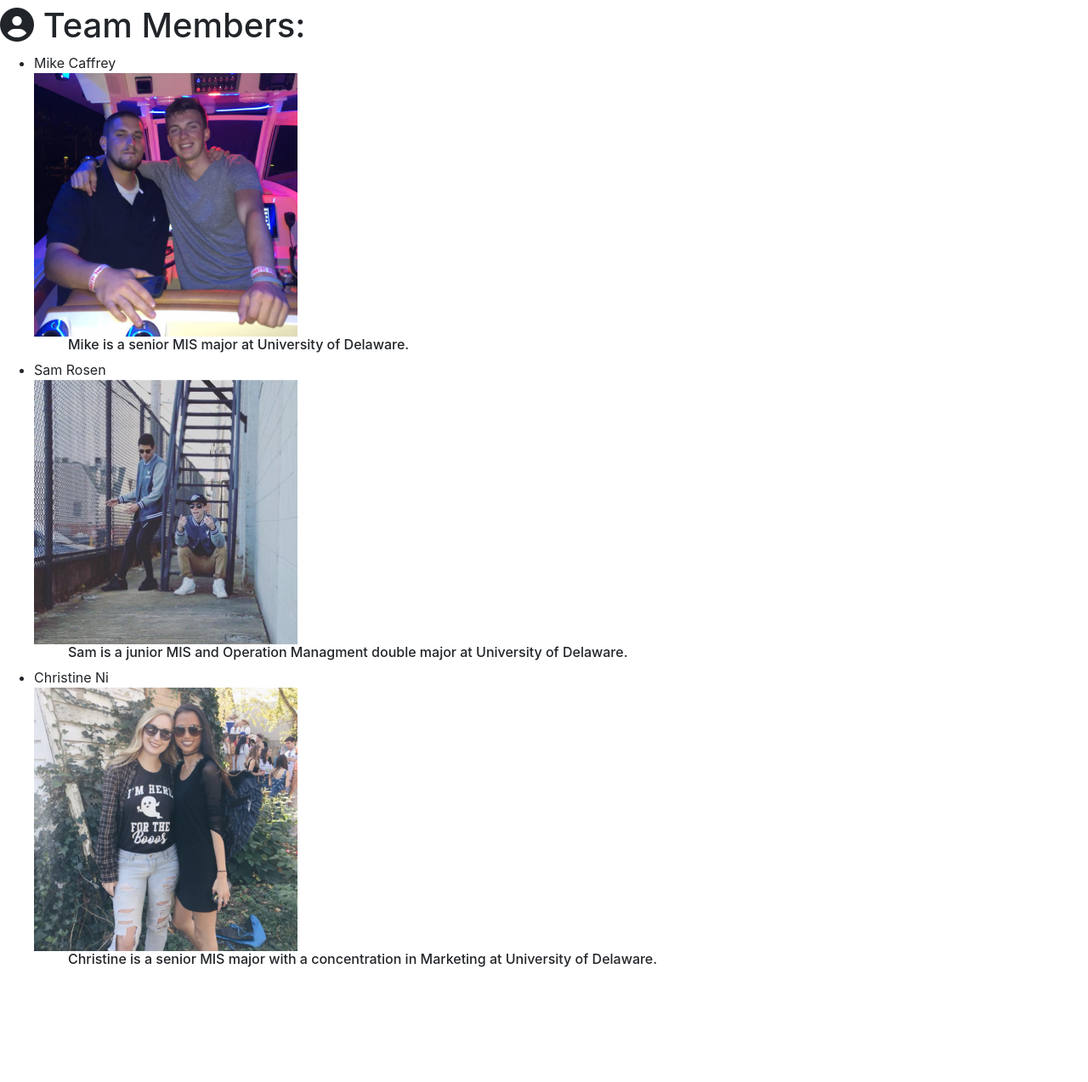
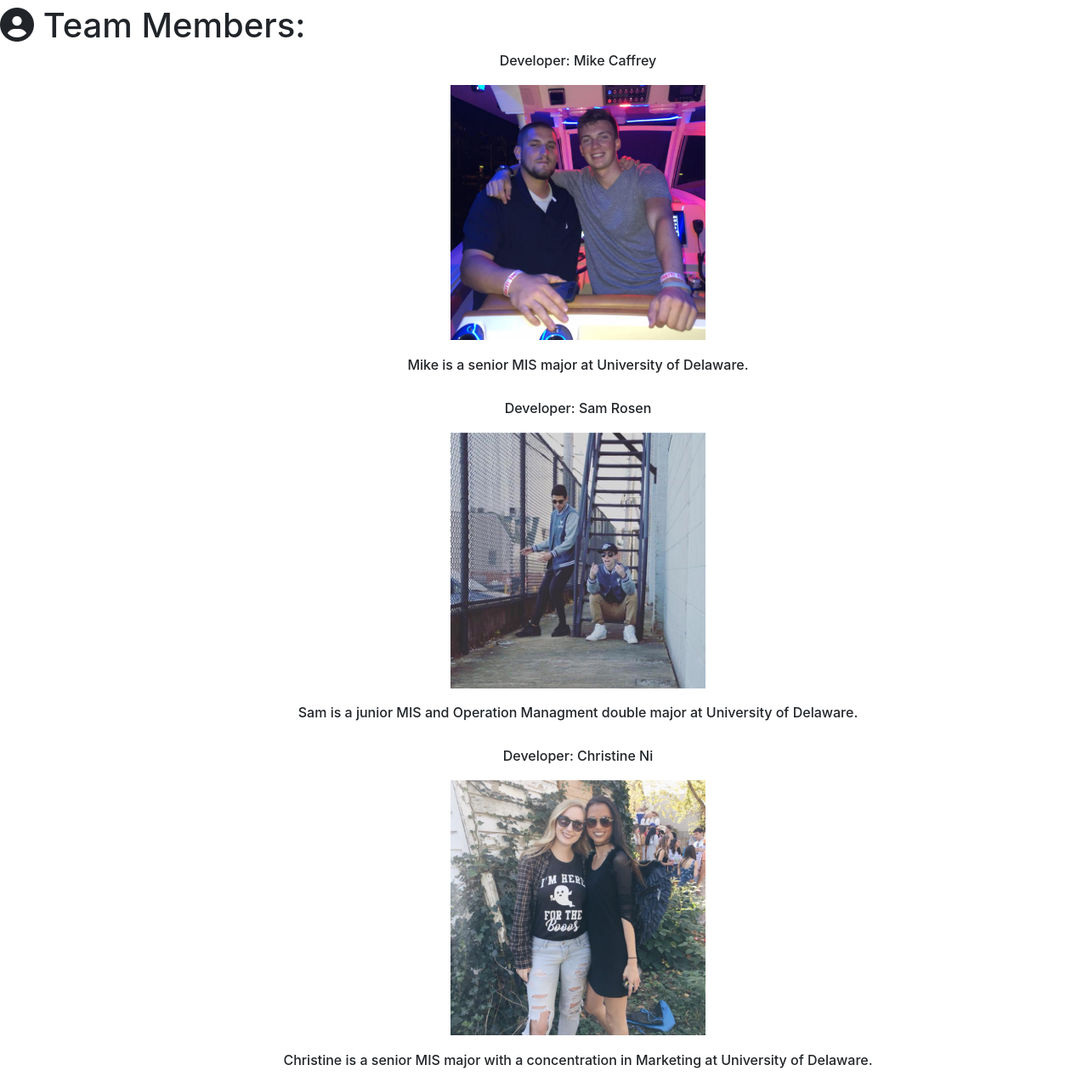
Before and after one commit to srosen2015/group-assignment-01, a Flask app: page /members in a window 1280 px wide. Shown: the part 69-1342 px from the top of the page at 85% size. Before the commit the page ends 1207 px from the top, so only its background shows below. Run offline with Flask 2, Linux system fonts and the light colour scheme; some libraries are stand-ins or nearby versions.

Commit message:
changed format of images

```diff
--- a/templates/index.html
+++ b/templates/index.html
@@ -19,7 +19,9 @@
   <h1 class="mt-5"><i class="fa fa-ticket" aria-hidden="true"></i>Team Project Homepage</h1>
   <p>Address: University of Delaware, Newark DE, 19711</p>
 </div>
-  <img src="static/images/theatre.png" class="img-fluid" align = "center" alt="Responsive image">
+<div class="text-center">
+  <img src="static/images/theatre.png" class="rounded" alt="Responsive image">
+</div>
 
   <!-- Footer -->
 <footer>
--- a/templates/members.html
+++ b/templates/members.html
@@ -7,15 +7,30 @@
 {% endblock %} {% block page_content%}
 <h1> <i class="fa fa-user-circle" aria-hidden="true"></i> Team Members: </h1>
 <ul>
-  <li>Mike Caffrey</li>
-  <img src="static/images/mike.png" height="25%" width="25%" class="img-fluid" alt="Responsive image">
-  <h6><ul> Mike is a senior MIS major at University of Delaware. </ul> </h6>
-  <li>Sam Rosen</li>
-  <img src="static/images/sam.png" height="25%" width="25%" class="img-fluid" alt="Responsive image">
-  <h6><ul> Sam is a junior MIS and Operation Managment double major at University of Delaware. </ul> </h6>
-  <li>Christine Ni</li>
+<div class = "text-center">
+    <h6><ul> Developer: Mike Caffrey
+      <br><br>
+    <img src="static/images/mike.png" height ="25%" width = "25%" class="img-fluid" alt="Responsive image">
+    <br><br>
+    Mike is a senior MIS major at University of Delaware. </ul> </h6>
+  </div>
+  <br>
+
+<div class = "text-center">
+  <h6><ul>Developer: Sam Rosen <br><br>
+    <img src="static/images/sam.png" height="25%" width="25%" class="img-fluid" alt="Responsive image">
+  <br><br>
+Sam is a junior MIS and Operation Managment double major at University of Delaware. </ul> </h6>
+</div>
+<br>
+
+<div class = "text-center">
+  <h6><ul>Developer: Christine Ni
+    <br><br>
   <img src="static/images/christine.png" height="25%" width="25%" class="img-fluid" alt="Responsive image">
-  <h6><ul> Christine is a senior MIS major with a concentration in Marketing at University of Delaware. </ul> </h6>
+<br><br>
+Christine is a senior MIS major with a concentration in Marketing at University of Delaware. </ul> </h6>
+</div>
 </ul>
 
 {% endblock%}
```
